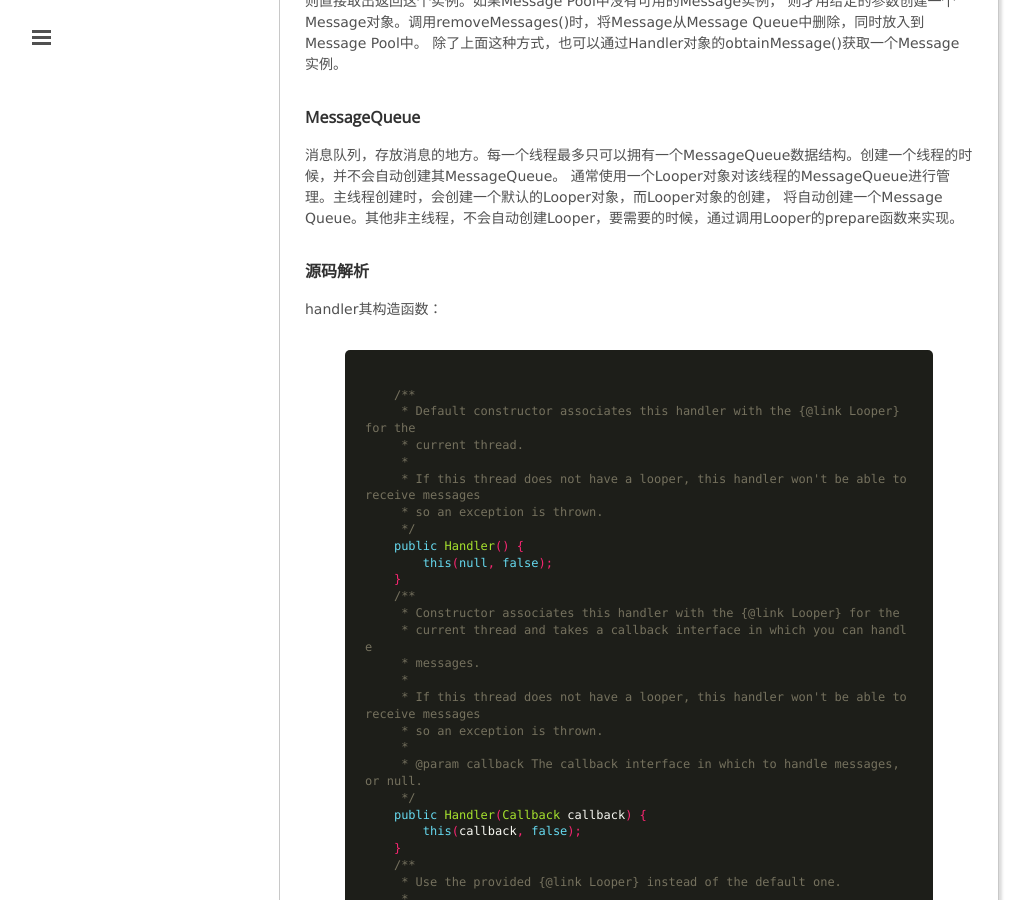
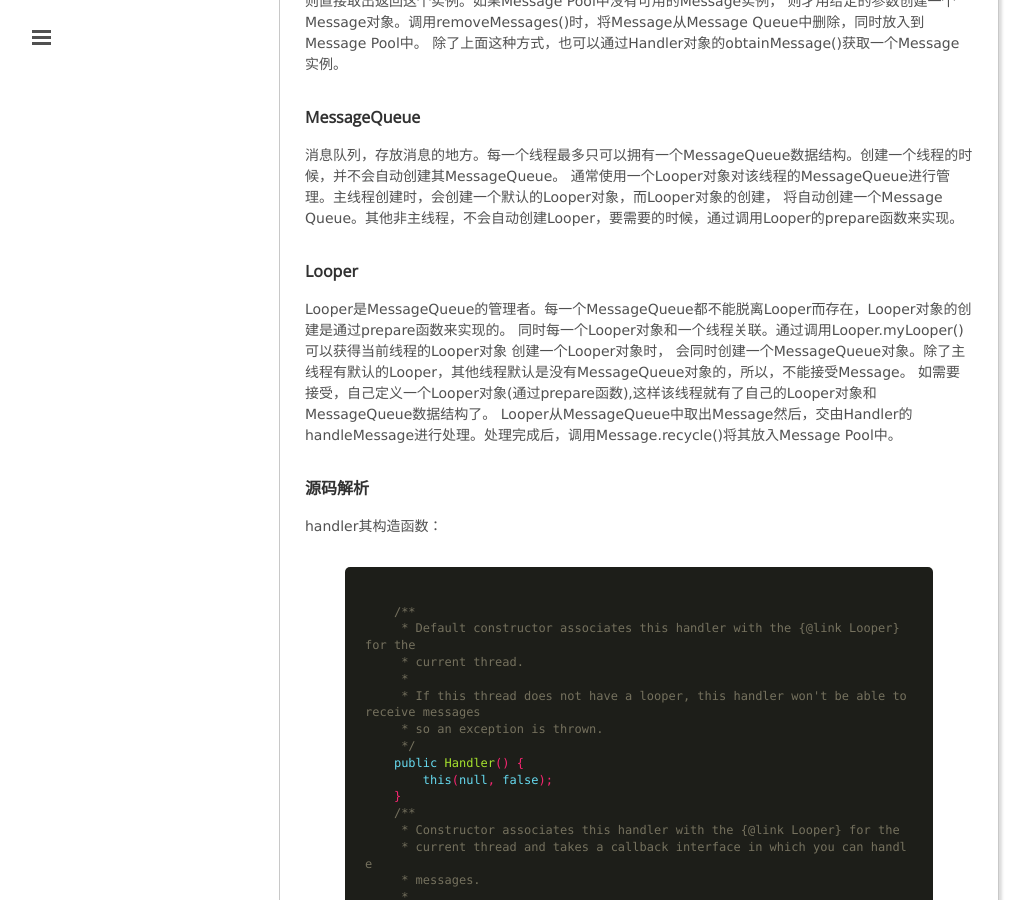
Before and after one commit to mxn21/mxn21.github.io, a Jekyll site: the page built from _posts/2016-3-7-理解handler.md, in a window 1280 px wide and 900 px high, scrolled down 900 px. Shown: the whole window, without its empty margins (1-1034 px from the left). Built offline with Jekyll 4.4.1, drawn with Linux system fonts in a browser that asks for light colours; Markdown is read by kramdown in place of the engine named in the settings; comment, search, counter and statistics services are not loaded.

Commit message:
23423423

```diff
--- a/_posts/2016-3-7-理解handler.md
+++ b/_posts/2016-3-7-理解handler.md
@@ -37,6 +37,13 @@
 通常使用一个Looper对象对该线程的MessageQueue进行管理。主线程创建时，会创建一个默认的Looper对象，而Looper对象的创建，
 将自动创建一个Message Queue。其他非主线程，不会自动创建Looper，要需要的时候，通过调用Looper的prepare函数来实现。
 
+### Looper
+
+Looper是MessageQueue的管理者。每一个MessageQueue都不能脱离Looper而存在，Looper对象的创建是通过prepare函数来实现的。
+同时每一个Looper对象和一个线程关联。通过调用Looper.myLooper()可以获得当前线程的Looper对象 创建一个Looper对象时，
+会同时创建一个MessageQueue对象。除了主线程有默认的Looper，其他线程默认是没有MessageQueue对象的，所以，不能接受Message。
+如需要接受，自己定义一个Looper对象(通过prepare函数),这样该线程就有了自己的Looper对象和MessageQueue数据结构了。
+Looper从MessageQueue中取出Message然后，交由Handler的handleMessage进行处理。处理完成后，调用Message.recycle()将其放入Message Pool中。
 
 
 
```
